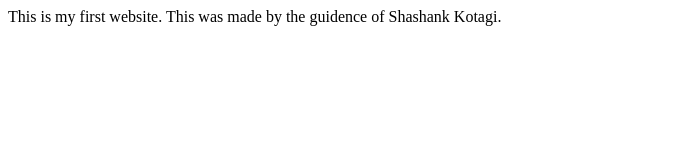
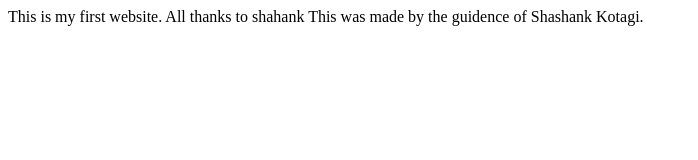
Before and after one commit to Abhishek-Yaligar/Website, a plain HTML site: page index.html in a window 1280 px wide. Shown: the whole page, without its empty margins (0-698 px from the left). Drawn offline with Linux system fonts and the light colour scheme.

Commit message:
Update index.html

```diff
--- a/index.html
+++ b/index.html
@@ -7,6 +7,7 @@
 </head>
 <body>
     This is my first website.
+    All thanks to shahank
     This was made by the guidence of Shashank Kotagi.
 </body>
 </html>
```
